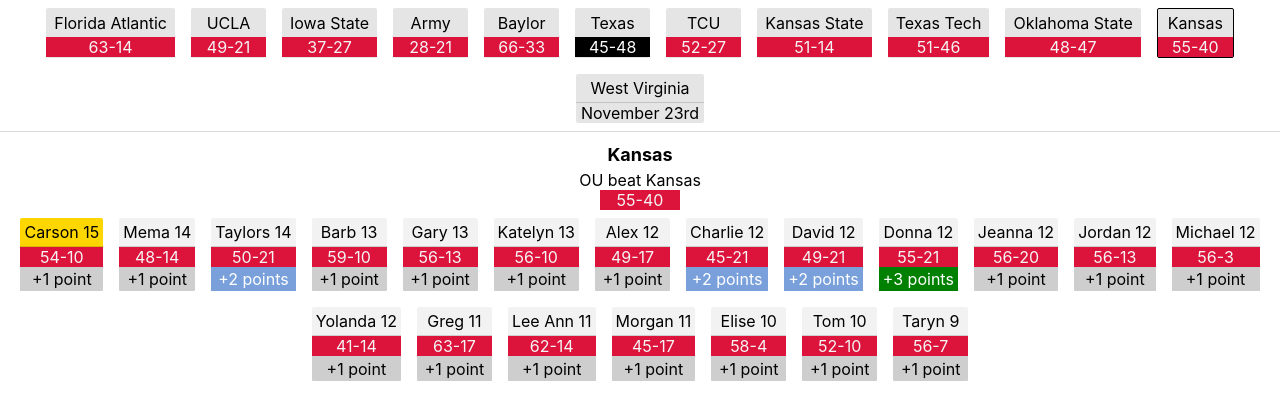
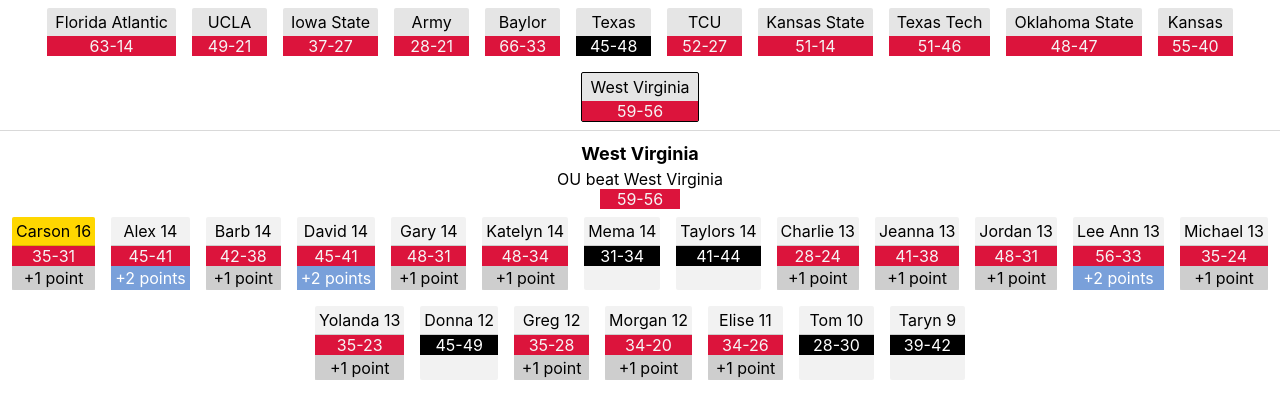
Before and after one commit to charliewynn/mema-football, a React (Create React App) app: page / in a window 1280 px wide. Shown: the top 420 px of the page. Built offline with nearby package versions, Linux system fonts and the light colour scheme.

Commit message:
final team data update

```diff
--- a/src/TeamData.js
+++ b/src/TeamData.js
@@ -12,8 +12,7 @@
 	{
 		name: "Kansas",
 		ou: 55,
-		opp: 40,
-		focus: true
+		opp: 40
 	},
-	{ name: "West Virginia", date: "November 23rd" }
+	{ name: "West Virginia", ou: 59, opp: 56, focus: true }
 ];
```
